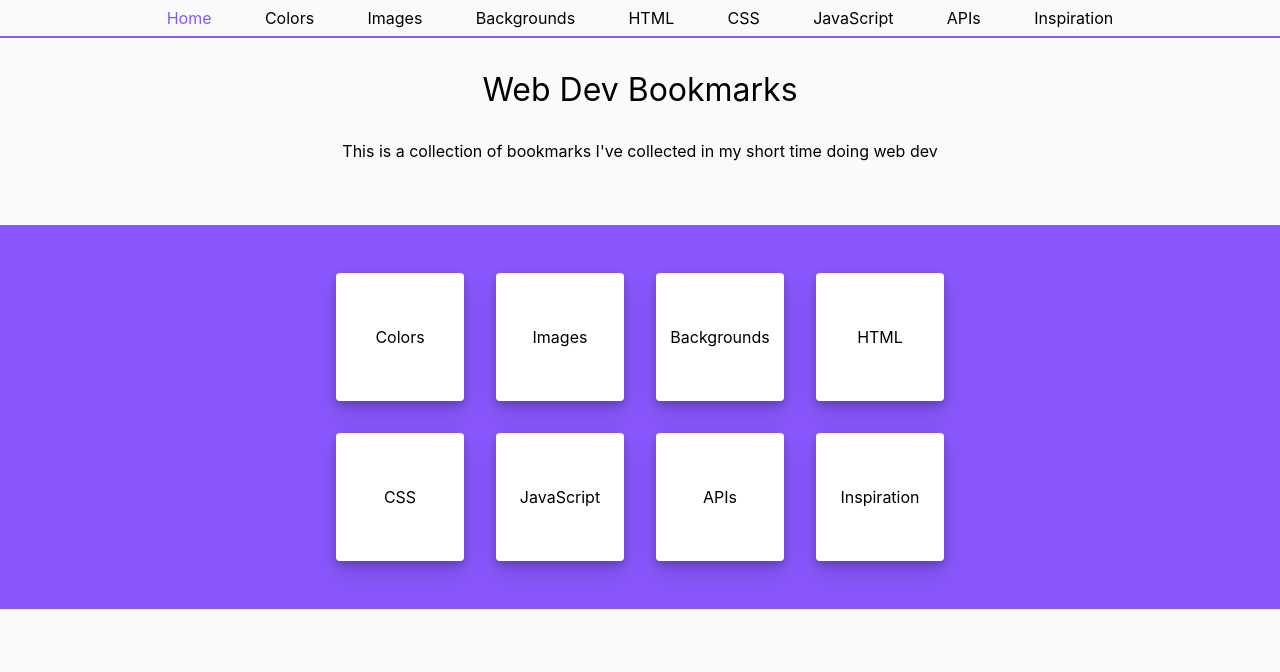
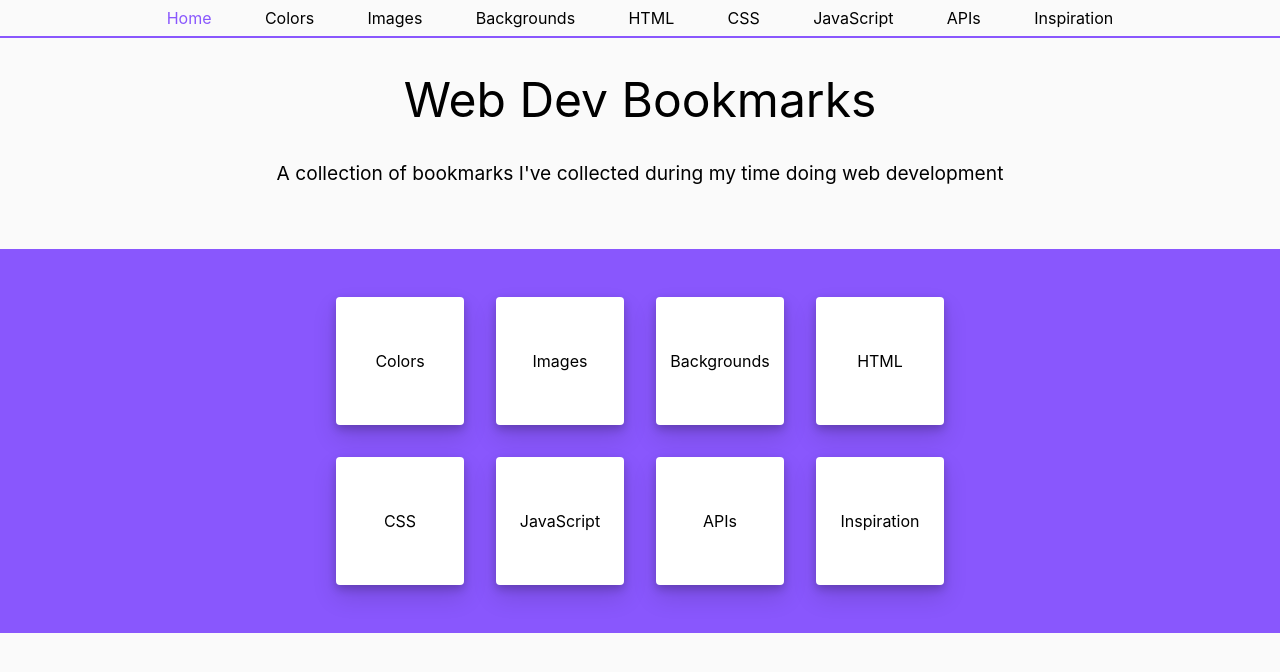
Before and after one commit to dczysz/webdev-bookmarks, a React (Create React App) app: page / in a window 1280 px wide. Shown: the top 672 px of the page. Built offline with nearby package versions, Linux system fonts and the light colour scheme.

Commit message:
Header text now much larger on desktop

```diff
--- a/src/components/Content/Home/index.js
+++ b/src/components/Content/Home/index.js
@@ -5,6 +5,15 @@ import CardNav from '../../Nav/CardNav';
 
 const Header = styled.header`
   text-align: center;
+  padding: 0 1rem;
+
+  & p {
+    transition: font-size var(--timing);
+
+    @media screen and (min-width: 700px) {
+      font-size: 1.2rem;
+    }
+  }
 `;
 
 const Main = styled.main`
@@ -20,8 +29,8 @@ const Home = ({ pages }) => {
     <div>
       <Header>
         <p>
-          This is a collection of bookmarks I've collected in my short time
-          doing web dev
+          A collection of bookmarks I've collected during my time doing web
+          development
         </p>
       </Header>
 
--- a/src/index.css
+++ b/src/index.css
@@ -29,7 +29,13 @@ body {
   background-color: var(--off-white);
 }
 
-code {
-  font-family: source-code-pro, Menlo, Monaco, Consolas, 'Courier New',
-    monospace;
+h1 {
+  transition: font-size var(--timing);
 }
+
+@media screen and (min-width: 700px) {
+  h1 {
+    transition: font-size var(--timing);
+    font-size: 3rem;
+  }
+}
```
